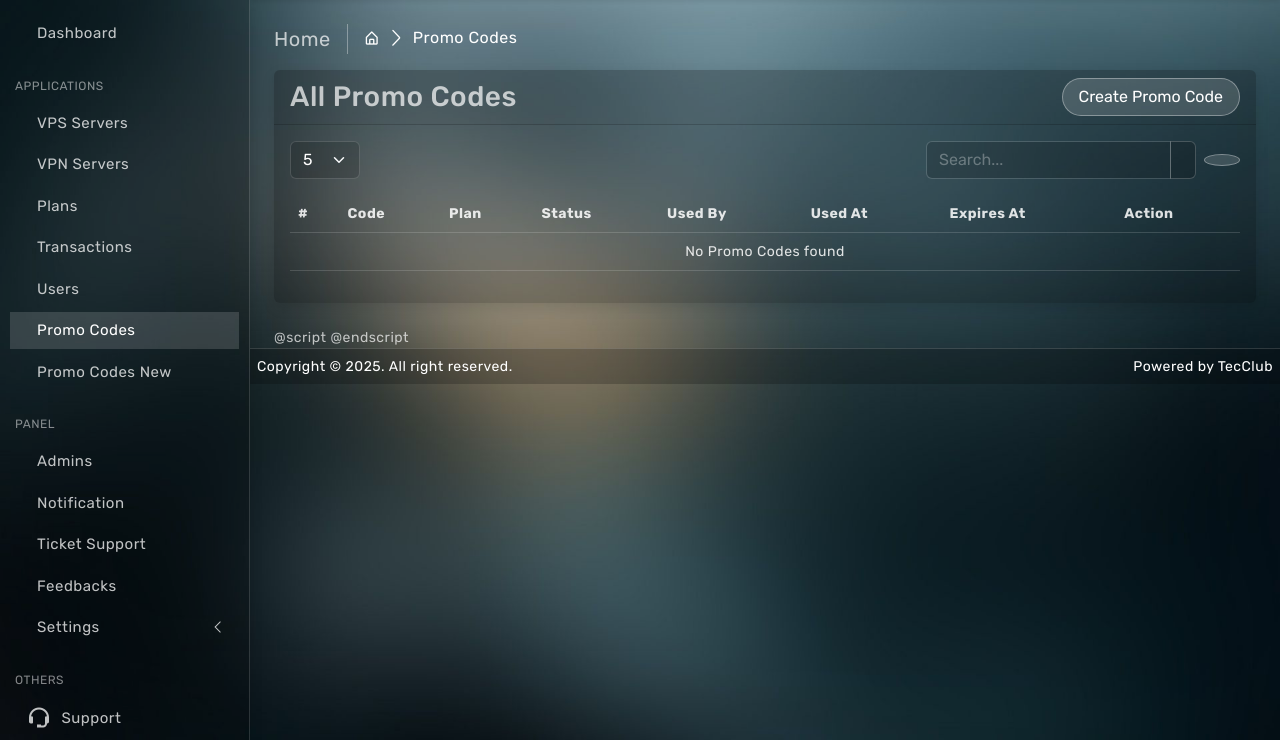
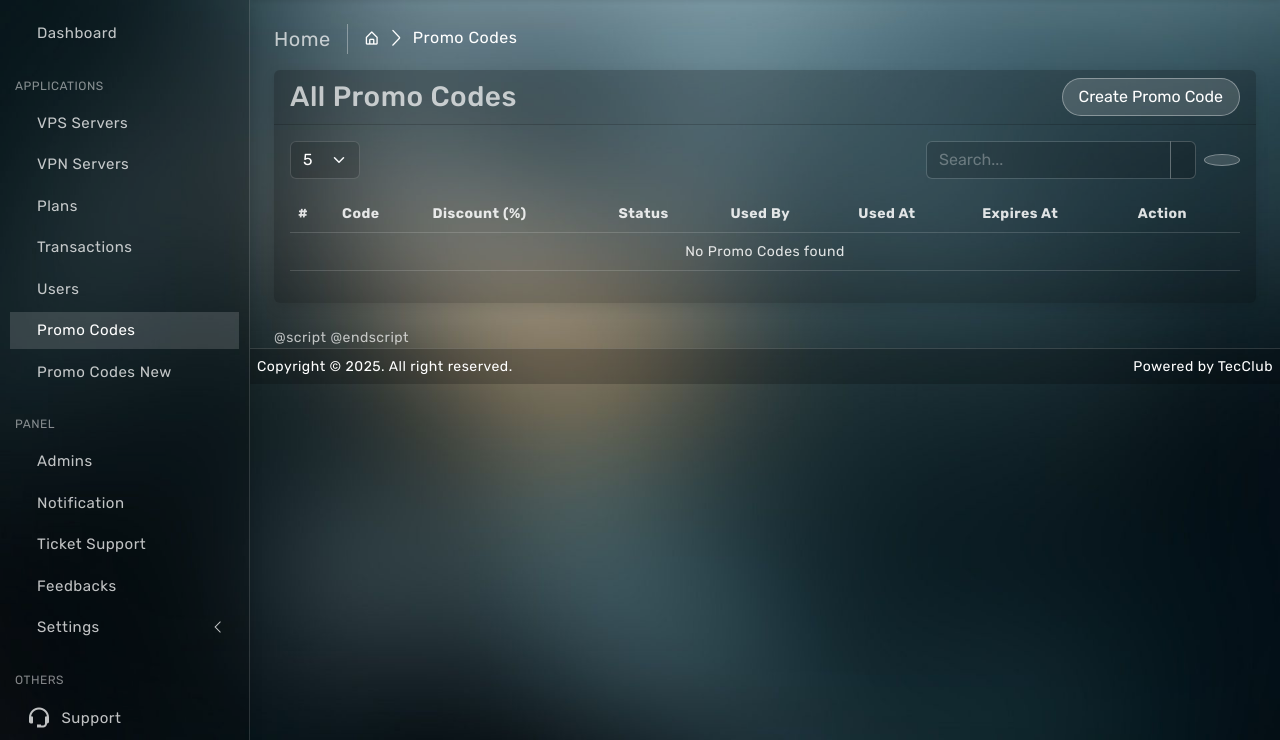
Before and after one commit to sameededitz/seel_vpn, a Laravel app: page /codes in a window 1280 px wide. Shown: the part 60-800 px from the top of the page. Run offline with Laravel 12, Linux system fonts and the light colour scheme; a user stored in the database is signed in; data comes from the database, SQL or seed files in the repository; data that the repository does not hold is empty; some libraries are stand-ins or nearby versions.

Commit message:
Add promo code discount functionality and update related models and views

```diff
--- a/app/Livewire/Admin/AllPromoCodes.php
+++ b/app/Livewire/Admin/AllPromoCodes.php
@@ -2,7 +2,6 @@
 
 namespace App\Livewire\Admin;
 
-use App\Models\Plan;
 use Livewire\Component;
 use App\Models\PromoCode;
 use Illuminate\Support\Str;
@@ -17,18 +16,16 @@
 
     #[Url('usage')]
     public string $usedFilter = '';
-    #[Url('plan')]
-    public string $planFilter = '';
     public int $perPage = 5;
 
     public int $count = 1;
-    public ?int $selectedPlan = null;
+    public ?int $discount = null;
     public ?string $expiresAt = null;
 
     public function resetForm()
     {
         $this->count = 1;
-        $this->selectedPlan = null;
+        $this->discount = null;
         $this->expiresAt = null;
         $this->resetValidation();
         $this->resetPage();
@@ -37,17 +34,15 @@
     public function generatePromoCode()
     {
         $this->validate([
-            'selectedPlan' => 'required|exists:plans,id',
+            'discount' => 'required|integer|min:1|max:100',
             'count' => 'required|integer|min:1|max:100',
             'expiresAt' => 'required|date|after:now',
         ]);
 
-        $plan = Plan::findOrFail($this->selectedPlan);
-
         for ($i = 0; $i < $this->count; $i++) {
             PromoCode::create([
                 'code' => strtoupper(Str::random(8)),
-                'plan_id' => $plan->id,
+                'discount_percent' => $this->discount,
                 'is_active' => true,
                 'expires_at' => $this->expiresAt,
             ]);
@@ -66,30 +61,26 @@
     {
         $this->resetPage();
     }
-    public function updatedPlanFilter()
-    {
-        $this->resetPage();
-    }
 
     public function resetFilters()
     {
         $this->search = '';
         $this->usedFilter = '';
-        $this->planFilter = '';
         $this->resetPage();
+    }
+
+    public function deletePromoCode(PromoCode $promoCode)
+    {
+        $promoCode->delete();
+        $this->dispatch('sweetAlert', title: 'Success', message: 'Promo code deleted successfully!', type: 'success');
     }
 
     public function render()
     {
-        $plans = Plan::all('name', 'id', 'slug');
-
         $codes = PromoCode::query()
-            ->with(['plan', 'user'])
+            ->with(['purchase', 'user'])
             ->when($this->search, function ($query) {
-                $query->where('code', 'like', '%' . $this->search . '%')
-                    ->orWhereHas('plan', function ($q) {
-                        $q->where('name', 'like', '%' . $this->search . '%');
-                    });
+                $query->where('code', 'like', '%' . $this->search . '%');
             })
             ->when($this->usedFilter, function ($query) {
                 if ($this->usedFilter === 'used') {
@@ -98,15 +89,10 @@
                     $query->unused();
                 }
             })
-            ->when($this->planFilter, function ($query) {
-                $query->whereHas('plan', function ($q) {
-                    $q->where('slug', $this->planFilter);
-                });
-            })
             ->paginate($this->perPage);
 
         /** @disregard @phpstan-ignore-line */
-        return view('livewire.admin.all-promo-codes', compact('codes', 'plans'))
+        return view('livewire.admin.all-promo-codes', compact('codes'))
             ->extends('layouts.app')
             ->section('content');
     }
--- a/app/Models/PromoCode.php
+++ b/app/Models/PromoCode.php
@@ -8,7 +8,8 @@
 {
     protected $fillable = [
         'code',
-        'plan_id',
+        'discount_percent',
+        'purchase_id',
         'user_id',
         'used_at',
         'expires_at',
@@ -20,10 +21,11 @@
         'expires_at' => 'datetime',
     ];
 
-    public function plan()
+    public function purchase()
     {
-        return $this->belongsTo(Plan::class);
+        return $this->belongsTo(Purchase::class);
     }
+
     public function user()
     {
         return $this->belongsTo(User::class);
--- a/resources/views/livewire/admin/all-promo-codes.blade.php
+++ b/resources/views/livewire/admin/all-promo-codes.blade.php
@@ -61,16 +61,6 @@
                                             <h6 class="text-danger mb-0" wire:click="resetFilters"
                                                 style="cursor: pointer;">Reset</h6>
                                         </div>
-                                        <div class="dropdown-item mb-3">
-                                            <label for="planFilter" class="mb-1">Filter by Plan</label>
-                                            <select id="planFilter" class="form-select w-100"
-                                                wire:model.live="planFilter">
-                                                <option value="">All Plans</option>
-                                                @foreach ($plans as $plan)
-                                                    <option value="{{ $plan->slug }}">{{ $plan->name }}</option>
-                                                @endforeach
-                                            </select>
-                                        </div>
                                         <div class="dropdown-item">
                                             <label for="usedFilter" class="mb-1">Usage:</label>
                                             <select class="form-select w-100" id="usedFilter"
@@ -90,7 +80,7 @@
                             <tr>
                                 <th>#</th>
                                 <th>Code</th>
-                                <th>Plan</th>
+                                <th>Discount (%)</th>
                                 <th>Status</th>
                                 <th>Used By</th>
                                 <th>Used At</th>
@@ -103,7 +93,7 @@
                                 <tr>
                                     <td>{{ $code->id }}</td>
                                     <td>{{ $code->code }}</td>
-                                    <td>{{ $code->plan->name ?? '-' }}</td>
+                                    <td>{{ $code->discount_percent ?? '-' }}%</td>
                                     <td>
                                         @if ($code->user_id)
                                             <span class="text-green-600">Used</span>
@@ -159,14 +149,10 @@
                 <form class="row g-3" wire:submit.prevent="generatePromoCode">
                     <div class="modal-body">
                         <div class="col-12">
-                            <label for="plan_id" class="form-label">Select Plan</label>
-                            <select wire:model="selectedPlan" class="form-select w-100" required>
-                                <option value="">-- Select a Plan --</option>
-                                @foreach ($plans as $plan)
-                                    <option value="{{ $plan->id }}">{{ $plan->name }}</option>
-                                @endforeach
-                            </select>
-                            @error('plan')
+                            <label for="discount" class="form-label">Discount (%)</label>
+                            <input type="number" wire:model="discount" min="1" max="100"
+                                class="form-control" required />
+                            @error('discount')
                                 <span class="text-danger">{{ $message }}</span>
                             @enderror
                         </div>
@@ -214,7 +200,7 @@
                 confirmButtonText: 'Yes, delete it!'
             }).then((result) => {
                 if (result.isConfirmed) {
-                    $wire.deletePlan(id);
+                    $wire.deletePromoCode(id);
                 }
             });
         });
```
Also changed, not shown: app/Http/Controllers/Api/PurchaseController.php (+55 -50 lines), database/migrations/2025_06_11_131638_update_promo_codes_table.php (added).
